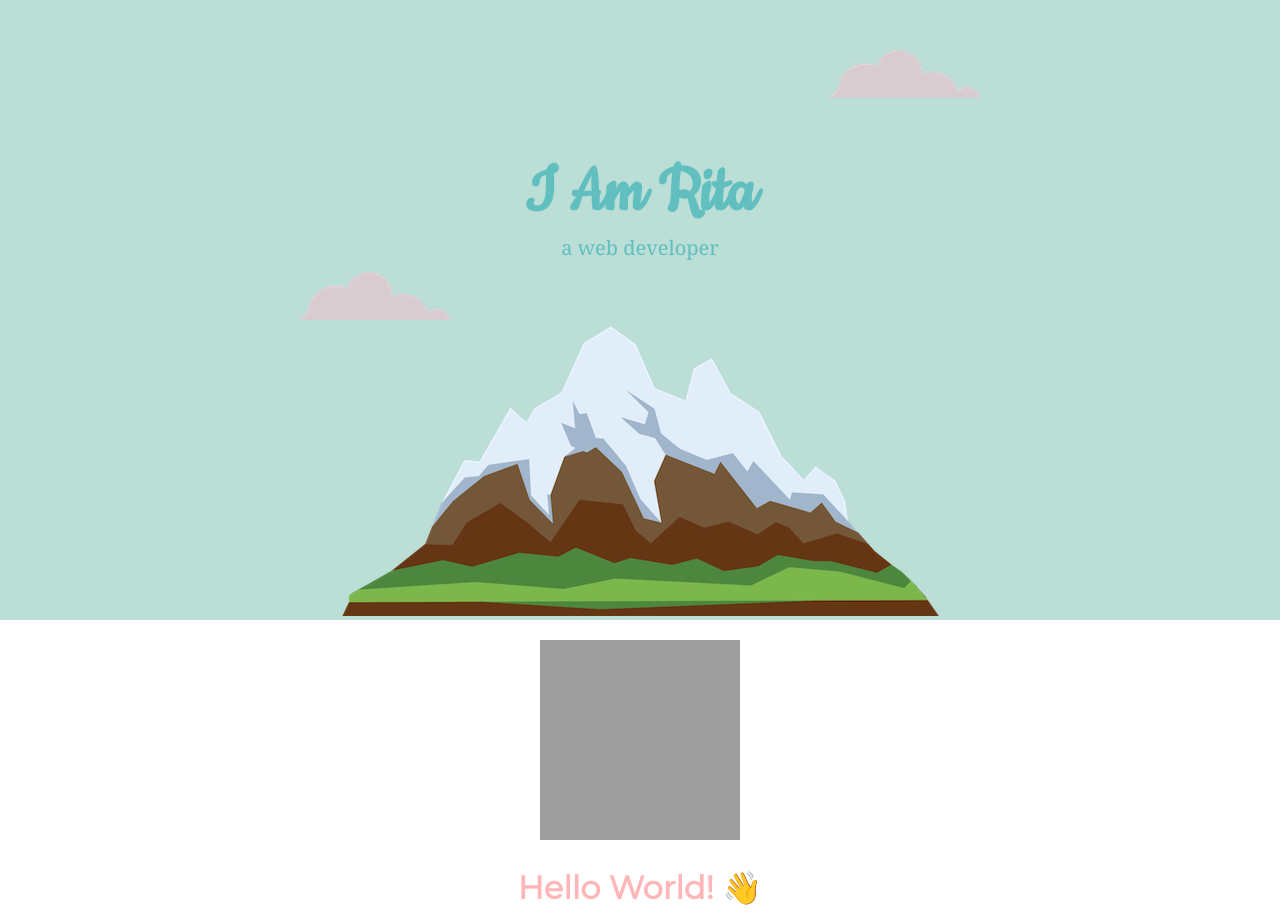
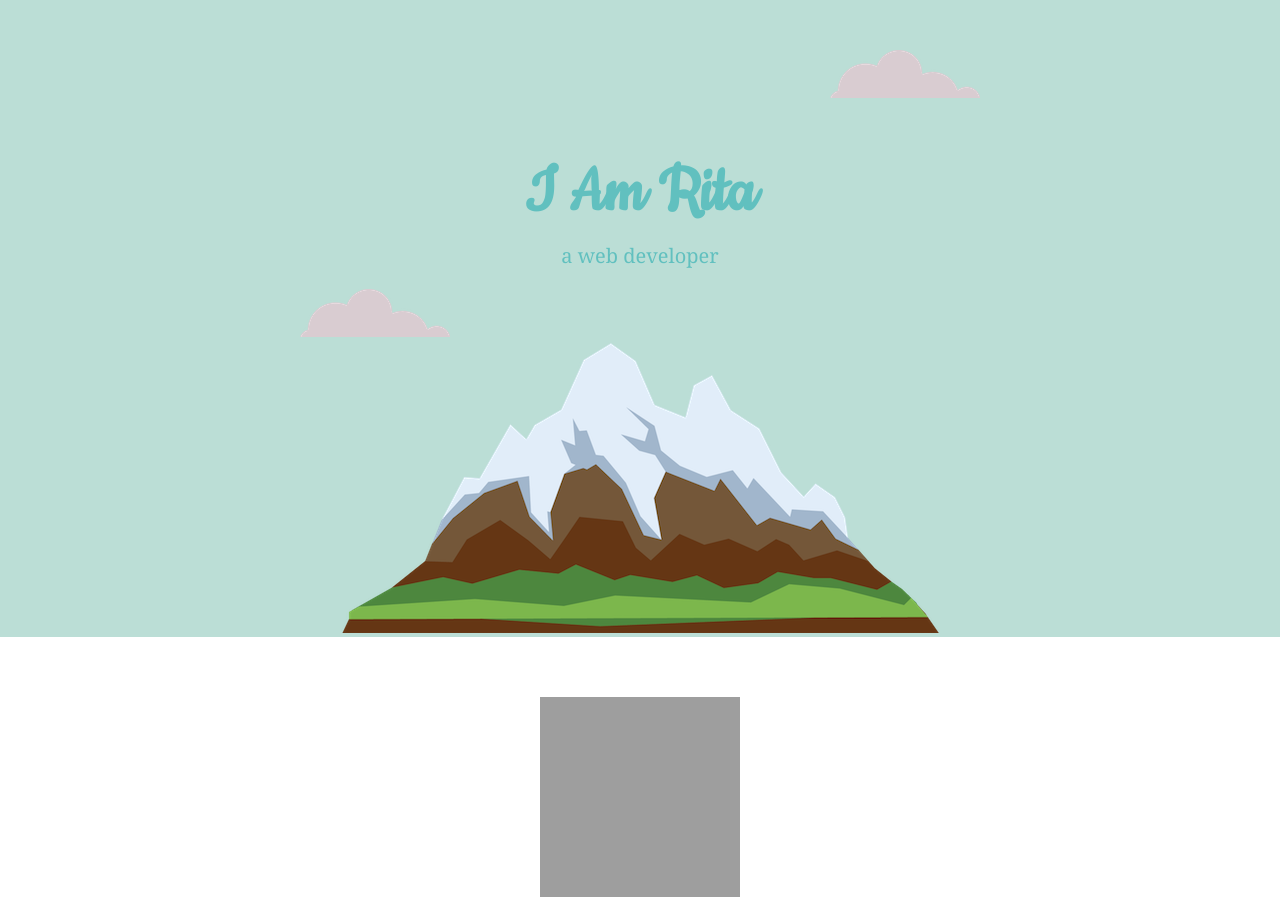
Before and after one commit to ritabradley/css-personal-site, a plain HTML site: page index.html in a window 1280 px wide. Shown: the top 924 px of the page. Drawn offline with Linux system fonts and the light colour scheme; grey boxes are pictures that could not be loaded.

Commit message:
Added margin and line-height to profile

```diff
--- a/css/styles.css
+++ b/css/styles.css
@@ -392,7 +392,9 @@ a:hover {
 .intro p {
     font-size: 1.25rem;
     font-weight: normal;
-    margin: 0;
+    margin: 0 auto;
+    width: 50%;
+    line-height: 2;
 }
 
 #cloud-1 {
@@ -418,9 +420,11 @@ h2 {
     color: #ffb6b9;
     font-size: 2rem;
 }
+.profile {
+    margin: 60px auto;
+}
 
 .profile img {
-    margin-top: 20px;
     width: 200px;
     height: 200px;
 }
```
